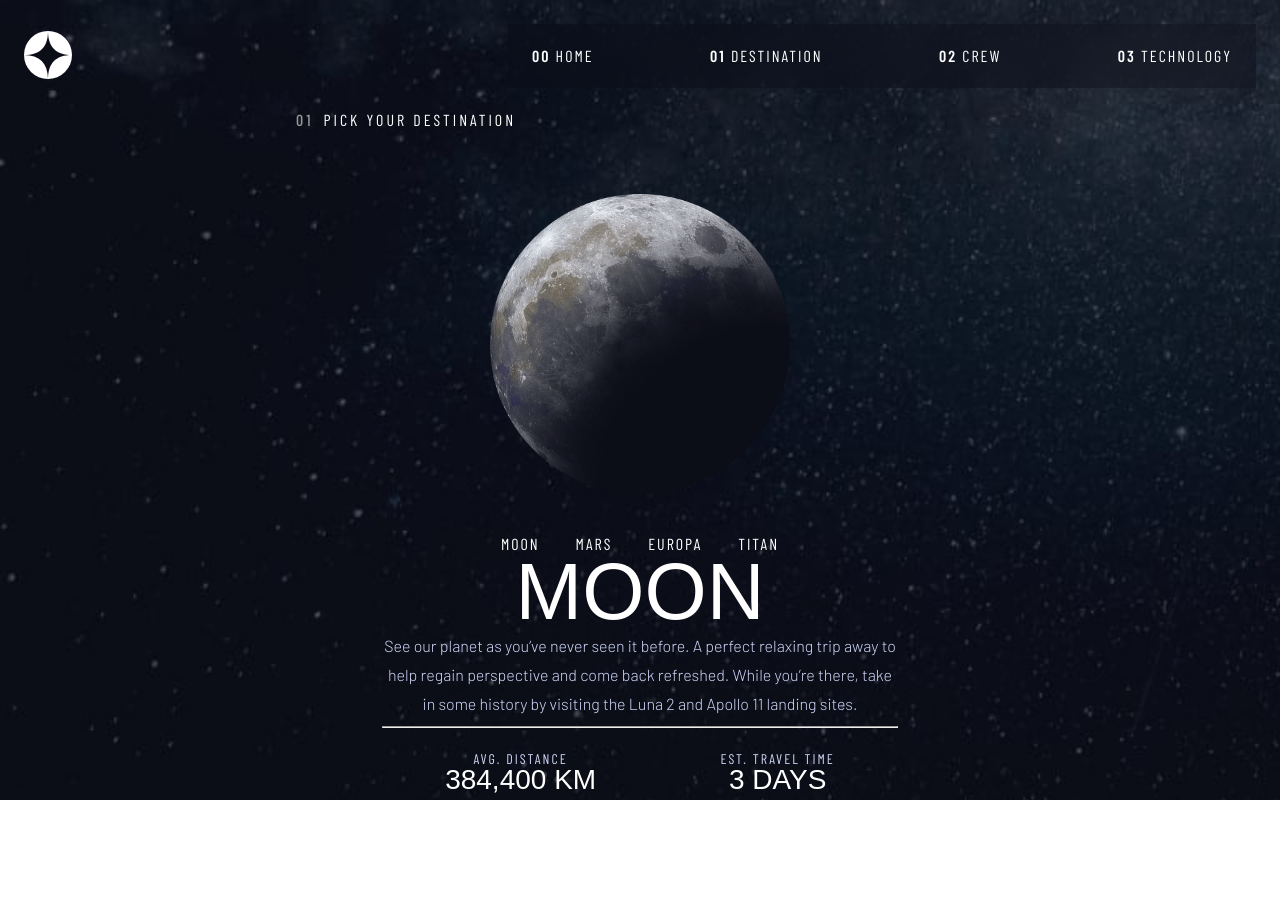
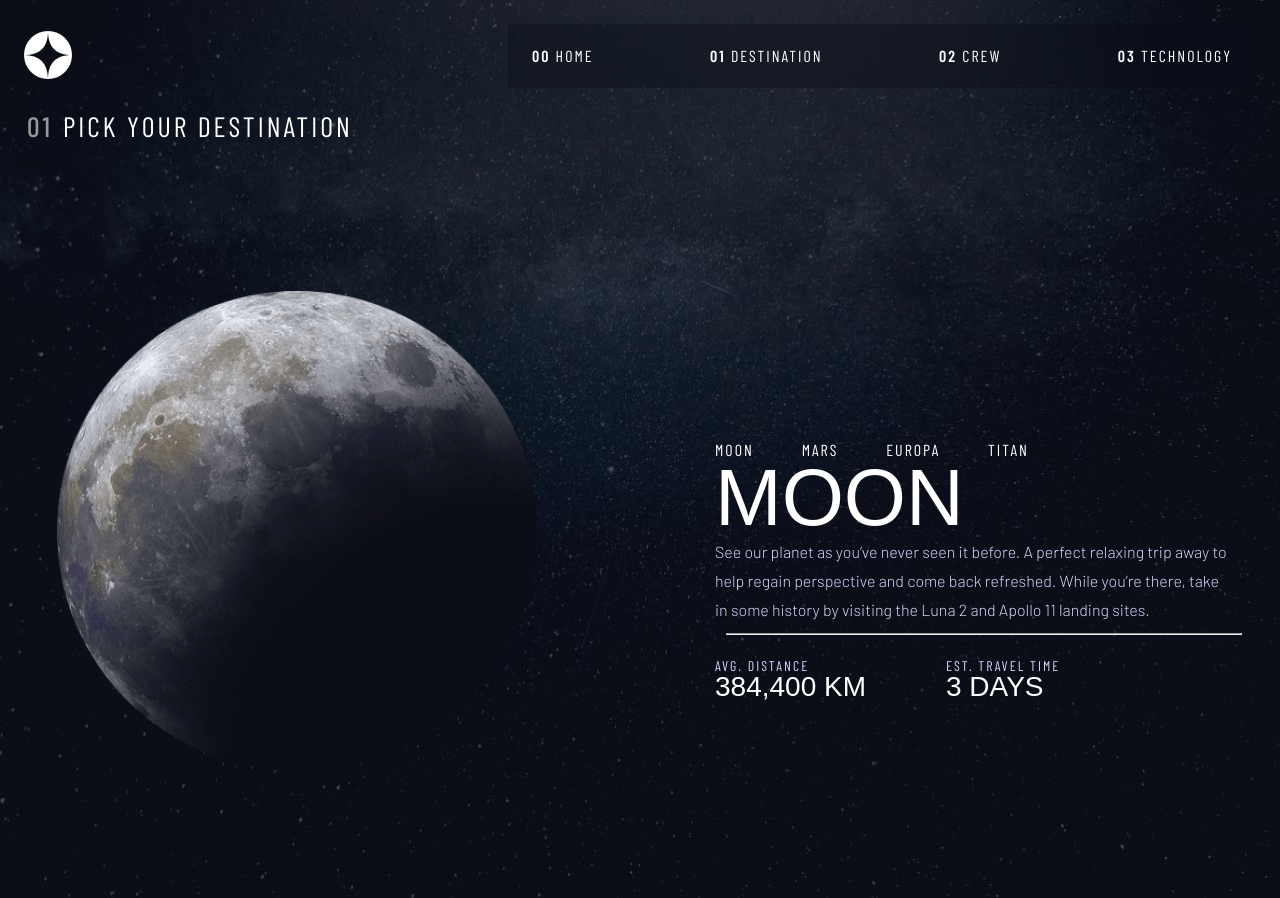
Before and after one commit to Takeda-harsh/space-tour, a plain HTML site: page pages/destination/destinations.html in a window 1280 px wide. Before the commit the page ends 800 px from the top, so only its background shows below. Drawn offline with nearby package versions, Linux system fonts and the light colour scheme; files that its build step writes are made by us from their sources; a web font is replaced by a local one.

Commit message:
styled desktop version for moon page

```diff
--- a/styles/destinations.css
+++ b/styles/destinations.css
@@ -275,5 +275,76 @@ body {
 
 /* Desktop styles */
 @media (min-width: 1023px) {
+    body {
+        background: url('../assets/destination/background-destination-desktop.jpg');
+        background-position: center;
+        background-repeat: no-repeat;
+        background-size: cover;
+    }
+    .container {
+        display: flex;
+        flex-direction: row;
+    }
 
+    .destination-header h4{
+        width: 688px;
+        text-align: left;
+    }
+
+    .destination-image-div {
+        width: 539px;
+        height: 734px;
+        margin-top: 24px;
+        display: flex;
+        justify-content: center;
+        align-items: center;
+        object-fit:cover;
+
+    }
+    .destination-image {
+        width: 480px;
+        height: 480px;
+
+    }
+
+    .destination-header {
+        align-items: flex-start;
+    }
+    .destination-header h4{
+        font-size: 28px;
+    }
+
+    .destination-names {
+        display: flex;
+        width: 314px;
+        justify-content: space-around;
+        font-family: 'Barlow Condensed', sans-serif;
+        font-weight: 300;
+        margin-top: 133px;
+    }
+
+    .explanation {
+        justify-content: left;
+        text-align: left;
+        align-items: start;
+    }
+
+    .destination-names {
+        display: flex;
+        width: 314px;
+        justify-content: space-between;
+        font-family: 'Barlow Condensed', sans-serif;
+        font-weight: 300;
+    }
+
+    .destination-div p {
+        padding-left: 0;
+    }
+
+    .destination {
+        justify-content: left;
+    }
+    .destination div {
+        margin-right: 80px;
+    }
 }
```
